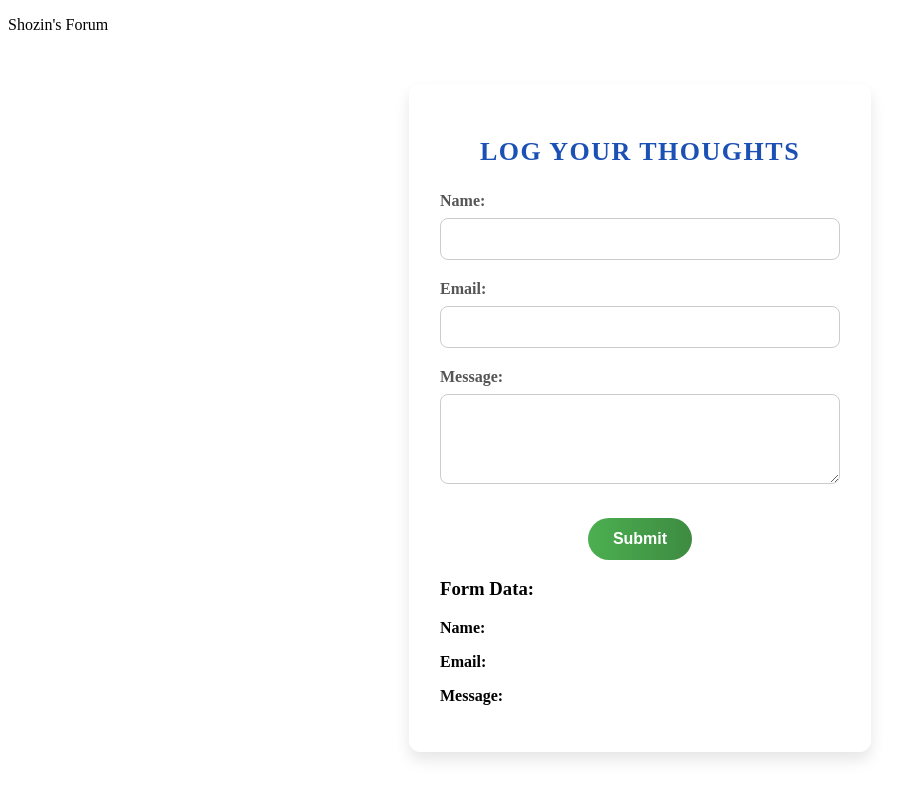
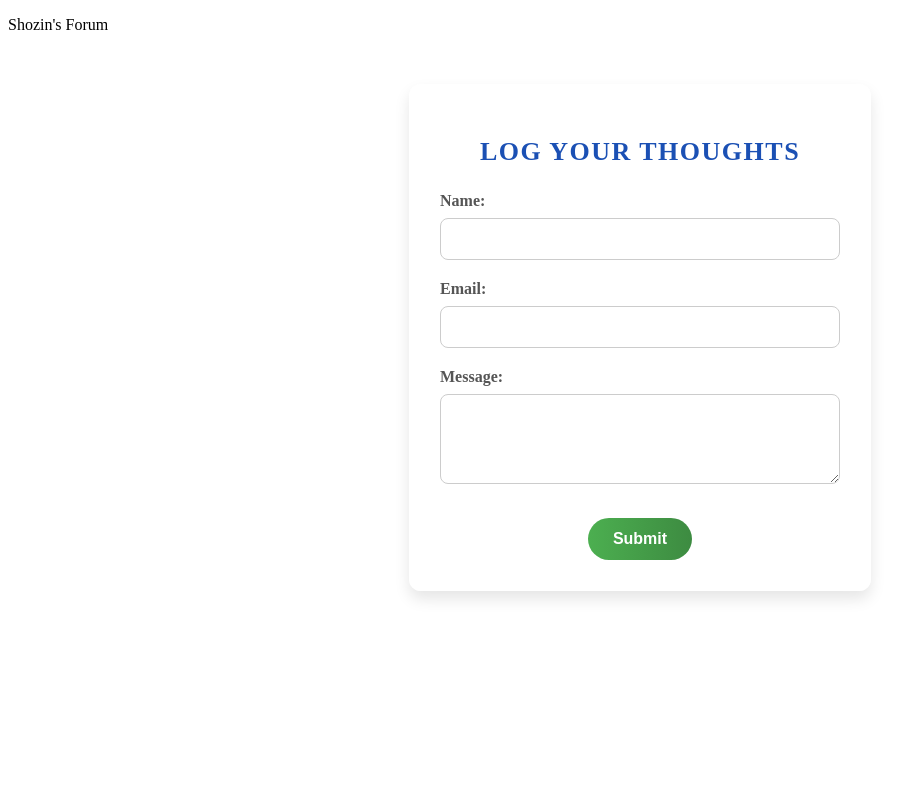
Before and after one commit to shadman-ahmed27/angular-app, an Angular app: page / in a window 1280 px wide. Shown: the top 798 px of the page, without its empty margins (0-924 px from the left). Built offline with nearby package versions, Linux system fonts and the light colour scheme.

Commit message:
feat: form data block only shows after hitting submit button

```diff
--- a/src/app/first-comp/first-comp.component.html
+++ b/src/app/first-comp/first-comp.component.html
@@ -1,24 +1,35 @@
 <div class="form-container">
   <h2>Log Your Thoughts</h2>
-  <form>
+  <form (ngSubmit)="onSubmit()">
     <div class="form-group">
       <label for="name">Name:</label>
-      <input type="text" id="name" required />
+      <input type="text" id="name" [(ngModel)]="name" name="name" required />
     </div>
     <div class="form-group">
       <label for="email">Email:</label>
-      <input type="email" id="email" required />
+      <input
+        type="email"
+        id="email"
+        [(ngModel)]="email"
+        name="email"
+        required
+      />
     </div>
     <div class="form-group">
       <label for="message">Message:</label>
-      <textarea type="message" rows="4" required></textarea>
+      <textarea
+        rows="4"
+        [(ngModel)]="message"
+        name="message"
+        required
+      ></textarea>
     </div>
     <button type="submit">Submit</button>
   </form>
-  <div>
+  <div *ngIf="isSubmitted">
     <h3>Form Data:</h3>
-    <p><strong>Name:</strong></p>
-    <p><strong>Email:</strong></p>
-    <p><strong>Message:</strong></p>
+    <p><strong>Name:</strong> {{ name }}</p>
+    <p><strong>Email:</strong> {{ email }}</p>
+    <p><strong>Message:</strong> {{ message }}</p>
   </div>
 </div>
--- a/src/app/first-comp/first-comp.component.scss
+++ b/src/app/first-comp/first-comp.component.scss
@@ -21,7 +21,7 @@ body {
 .form-container:hover {
   transform: scale(1.02);
   box-shadow: 0 12px 25px rgba(0, 0, 0, 0.2);
-  border: 2px solid #7e2323; /* Green border on hover */
+  border: 2px solid #7e2323;
 }
 
 h2 {
--- a/src/app/first-comp/first-comp.component.ts
+++ b/src/app/first-comp/first-comp.component.ts
@@ -1,9 +1,21 @@
 import { Component } from '@angular/core';
+import { FormsModule } from '@angular/forms';
+import { CommonModule } from '@angular/common';
 
 @Component({
   selector: 'app-first-comp',
-  imports: [],
+  standalone: true,
+  imports: [FormsModule, CommonModule],
   templateUrl: './first-comp.component.html',
-  styleUrl: './first-comp.component.scss',
+  styleUrls: ['./first-comp.component.scss'],
 })
-export class FirstCompComponent {}
+export class FirstCompComponent {
+  name: string = '';
+  email: string = '';
+  message: string = '';
+  isSubmitted: boolean = false;
+
+  onSubmit(): void {
+    this.isSubmitted = true;
+  }
+}
```
